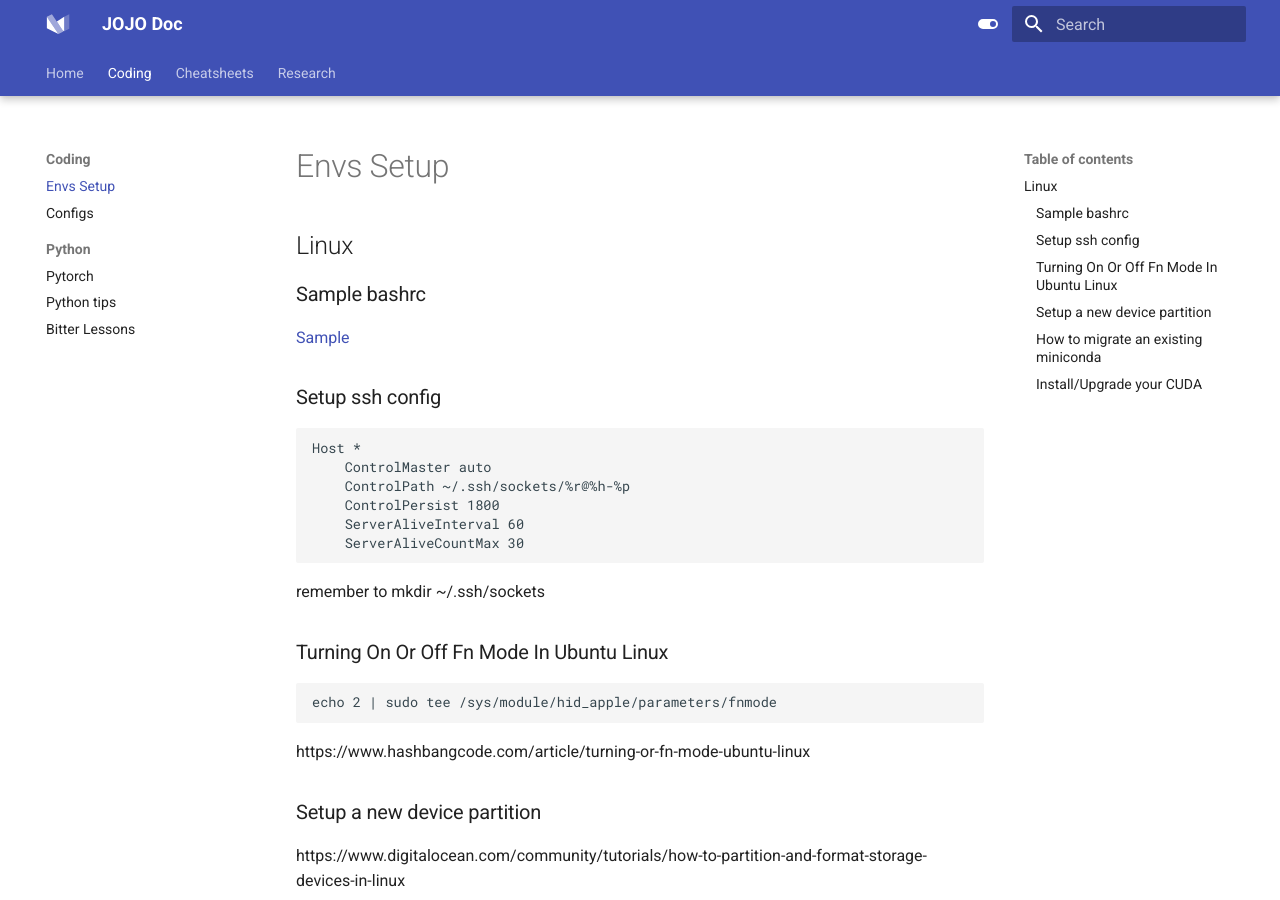
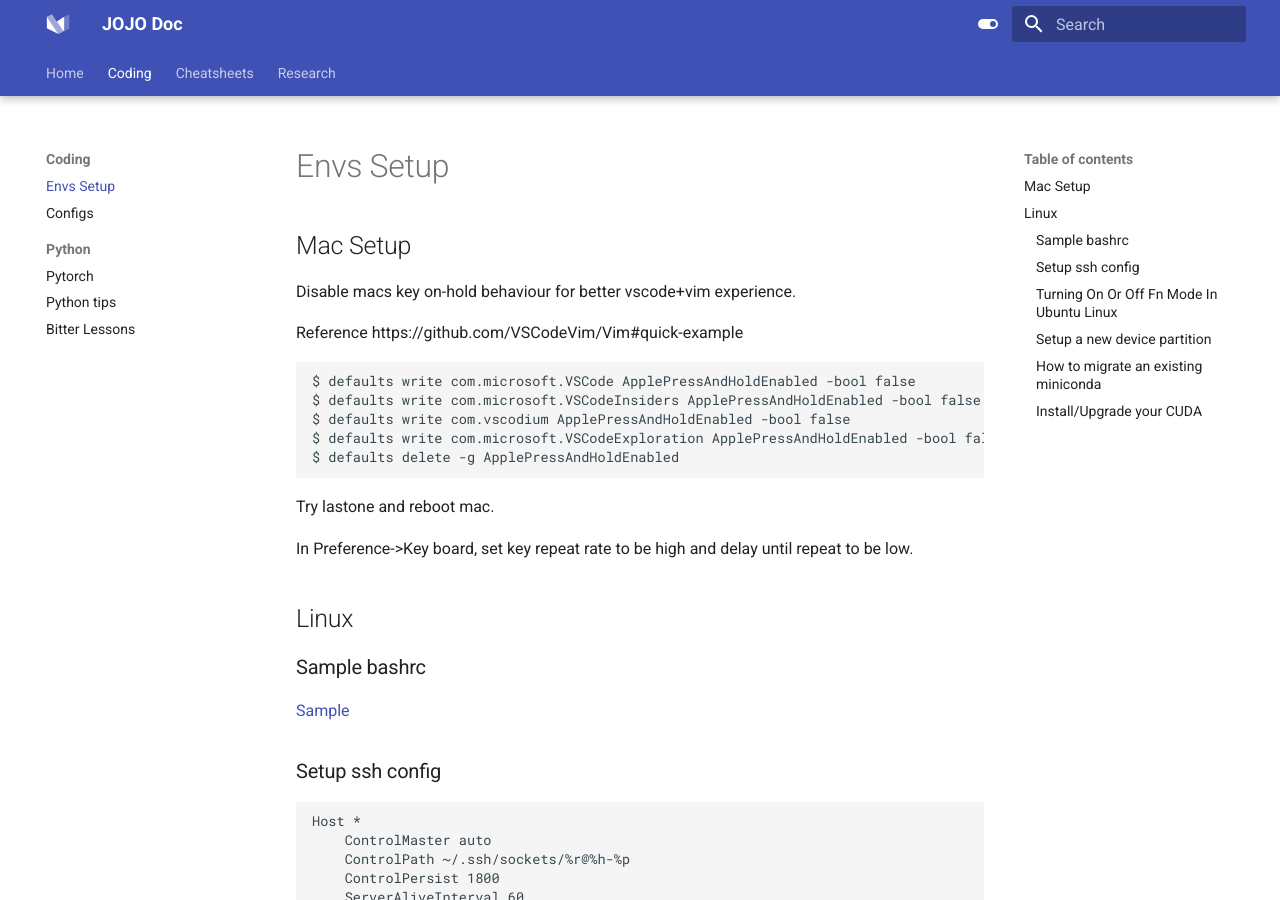
Before and after one commit to jojoml/jojodoc, an MkDocs documentation site: the page built from docs/coding/envs.md, in a window 1280 px wide and 900 px high. Built offline with MkDocs 1.6.1 and Material for MkDocs 9.7.7, drawn with Linux system fonts in a browser that asks for light colours.

Commit message:
Update envs.md

````diff
--- a/docs/coding/envs.md
+++ b/docs/coding/envs.md
@@ -1,3 +1,19 @@
+## Mac Setup
+
+Disable macs key on-hold behaviour for better vscode+vim experience.
+
+Reference https://github.com/VSCodeVim/Vim#quick-example
+```
+$ defaults write com.microsoft.VSCode ApplePressAndHoldEnabled -bool false              # For VS Code
+$ defaults write com.microsoft.VSCodeInsiders ApplePressAndHoldEnabled -bool false      # For VS Code Insider
+$ defaults write com.vscodium ApplePressAndHoldEnabled -bool false                      # For VS Codium
+$ defaults write com.microsoft.VSCodeExploration ApplePressAndHoldEnabled -bool false   # For VS Codium Exploration users
+$ defaults delete -g ApplePressAndHoldEnabled                                           # If necessary, reset global default
+```
+Try lastone and reboot mac.
+
+In Preference->Key board, set key repeat rate to be high and delay until repeat to be low.
+
 ## Linux
 ### Sample bashrc
 [Sample](./.bashrc)
````
